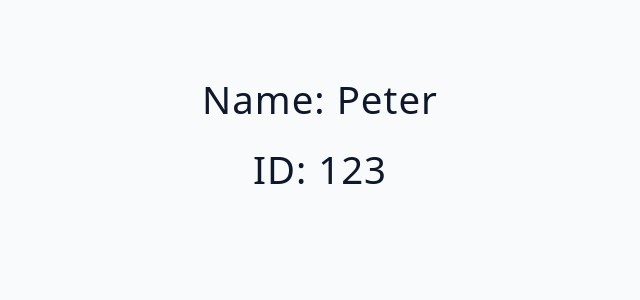
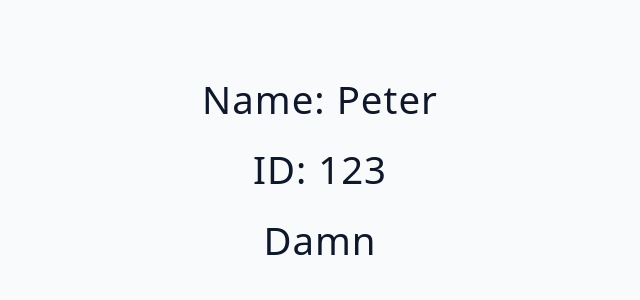
Before and after one commit to kiryhanchiiiik/react-typescript, a React (Vite) app: page / in a window 1280 px wide. Shown: the top 300 px of the page, without its empty margins (320-960 px from the left). Built offline with nearby package versions, Linux system fonts and the light colour scheme.

Commit message:
Children Prop

```diff
--- a/src/App.tsx
+++ b/src/App.tsx
@@ -3,7 +3,9 @@ import Component from "./starter/02-props";
 function App() {
   return (
     <main>
-      <Component name="peter" id={123} />
+      <Component name="peter" id={123}>
+        <h2>damn</h2>
+      </Component>
     </main>
   );
 }
--- a/src/starter/02-props/index.tsx
+++ b/src/starter/02-props/index.tsx
@@ -1,10 +1,14 @@
-type ComponentProps = { name: string; id: number };
+import { type PropsWithChildren } from "react";
 
-function Component(props: ComponentProps) {
+// type ComponentProps = { name: string; id: number; children: React.ReactNode };
+type ComponentProps = PropsWithChildren<{ name: string; id: number }>;
+
+function Component({ name, id, children }: ComponentProps) {
   return (
     <div>
-      <h2>Name: {props.name}</h2>
-      <h2>ID: {props.id}</h2>
+      <h2>Name: {name}</h2>
+      <h2>ID: {id}</h2>
+      {children}
     </div>
   );
 }
```
